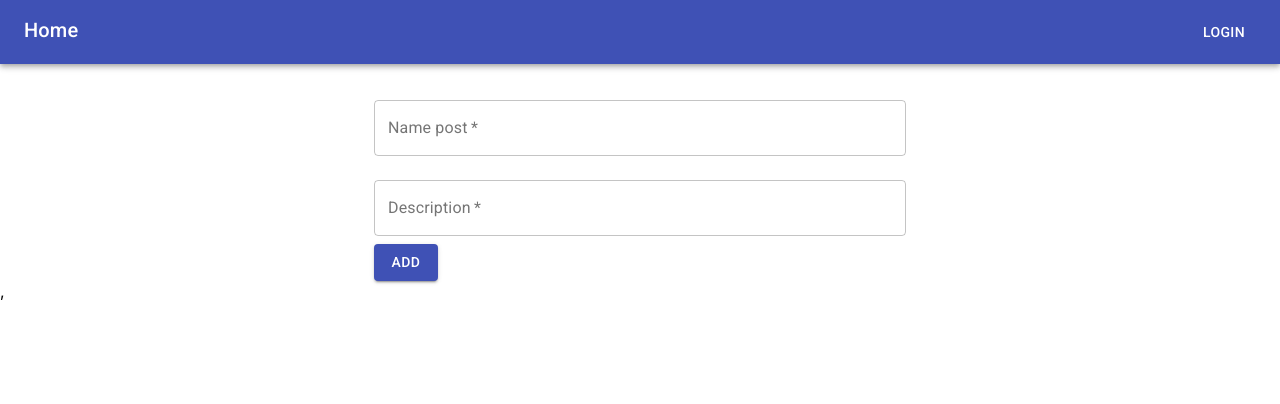
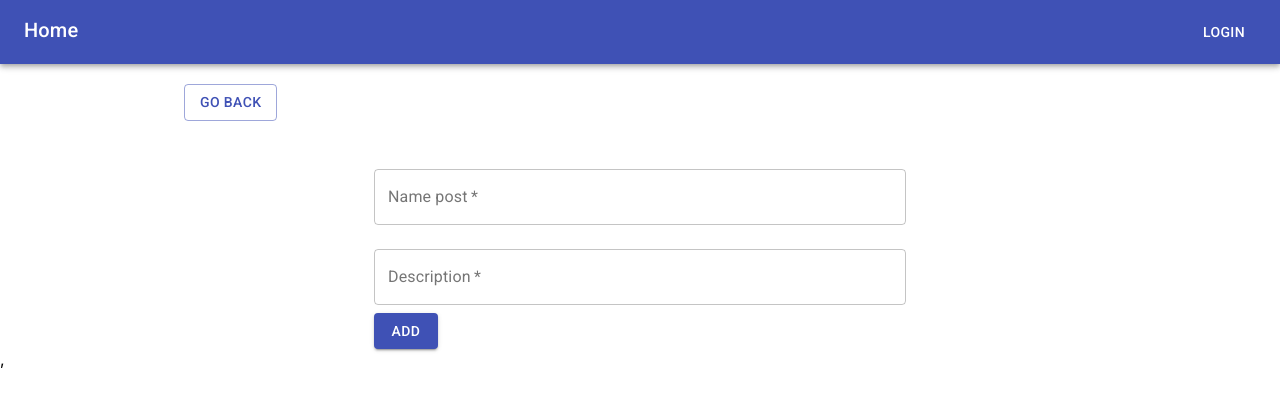
Before and after one commit to Taras-B/incora-test, a React (Create React App) app: page /posts in a window 1280 px wide. Shown: the top 404 px of the page. Built offline with nearby package versions, Linux system fonts and the light colour scheme.

Commit message:
Create Loader component and Button goBack

```diff
--- /dev/null
+++ b/src/components/GoBackButton.tsx
@@ -0,0 +1,16 @@
+import React from 'react'
+import { useHistory } from 'react-router-dom'
+
+import Grid from '@material-ui/core/Grid'
+import Button from '@material-ui/core/Button'
+
+export const GoBackButton = () => {
+  const history = useHistory()
+  return (
+    <Grid item xs={12}>
+      <Button variant='outlined' color='primary' onClick={() => history.goBack()}>
+        Go Back
+      </Button>
+    </Grid>
+  )
+}
--- /dev/null
+++ b/src/components/Loader.tsx
@@ -0,0 +1,14 @@
+import React from 'react'
+
+import CircularProgress from '@material-ui/core/CircularProgress'
+import Grid from '@material-ui/core/Grid'
+
+export const Loader = () => {
+  return (
+    <Grid container justify='center'>
+      <Grid container justify='center' item xs={12}>
+        <CircularProgress />
+      </Grid>
+    </Grid>
+  )
+}
--- a/src/pages/PostDetail.tsx
+++ b/src/pages/PostDetail.tsx
@@ -6,7 +6,11 @@ import {
   fetchPost,
   fetchUpdatePost,
 } from '../store/ducks/post/actionCreator'
-import { selectCommentsItems, selectPostItem } from '../store/ducks/post/selector'
+import {
+  selectCommentsItems,
+  selectPostItem,
+  selectIsPostLoading,
+} from '../store/ducks/post/selector'
 import { useQuery } from '../utils/useQuery'
 
 import Grid from '@material-ui/core/Grid'
@@ -15,15 +19,20 @@ import Paper from '@material-ui/core/Paper'
 import Button from '@material-ui/core/Button'
 import { PostForm } from '../components/PostForm'
 import Divider from '@material-ui/core/Divider'
+import { GoBackButton } from '../components/GoBackButton'
+import { Loader } from '../components/Loader'
 
 export const PostDetail = () => {
   const [open, setOpen] = React.useState<boolean>(false)
   const query = useQuery()
   const userId = query.get('userId')
+
   const { postId } = useParams<{ postId: string }>()
   const dispatch = useDispatch()
   const post = useSelector(selectPostItem)
   const comments = useSelector(selectCommentsItems)
+  const loading = useSelector(selectIsPostLoading)
+
   console.log('userId')
 
   const addPost = useCallback(
@@ -39,12 +48,13 @@ export const PostDetail = () => {
       dispatch(fetchPost(+postId))
       dispatch(fetchComments(+postId))
     }
-    // eslint-disable-next-line react-hooks/exhaustive-deps
   }, [dispatch, postId])
 
+  if (loading) return <Loader />
   if (!post) return <div> no yet this post</div>
   return (
     <Grid container spacing={4}>
+      <GoBackButton />
       <Grid item xs={12}>
         <Paper elevation={7} style={{ padding: 10 }}>
           <Grid container spacing={1} alignItems='center'>
--- a/src/pages/Posts.tsx
+++ b/src/pages/Posts.tsx
@@ -4,18 +4,22 @@ import { Link } from 'react-router-dom'
 
 import { useQuery } from '../utils/useQuery'
 import { fetchPosts, fetchAddPost } from '../store/ducks/posts/actionCreator'
-import { selectPostsItems } from '../store/ducks/posts/selector'
+import { selectPostsItems, selectIsPostsLoading } from '../store/ducks/posts/selector'
 import { PostForm } from '../components/PostForm'
+import { GoBackButton } from '../components/GoBackButton'
 
 import Grid from '@material-ui/core/Grid'
 import Typography from '@material-ui/core/Typography'
 import Paper from '@material-ui/core/Paper'
+import { Loader } from '../components/Loader'
 
 export const Posts: React.FC = () => {
   const query = useQuery()
   let userId = query.get('userId')
   const dispatch = useDispatch()
   const posts = useSelector(selectPostsItems)
+  const loading = useSelector(selectIsPostsLoading)
+
   console.log(' USER_ID', userId)
   //TODO: add userID
   const addPostWithForm = useCallback(
@@ -32,8 +36,10 @@ export const Posts: React.FC = () => {
     }
   }, [dispatch, userId])
 
+  if (loading) return <Loader />
   return (
     <Grid container spacing={4}>
+      <GoBackButton />
       {posts.map((post) => (
         <Grid item xs={12} key={post.id}>
           <Paper elevation={7} style={{ padding: 10 }}>
--- a/src/pages/Users.tsx
+++ b/src/pages/Users.tsx
@@ -6,8 +6,10 @@ import Grid from '@material-ui/core/Grid'
 import Paper from '@material-ui/core/Paper'
 import Typography from '@material-ui/core/Typography'
 
+import { Loader } from '../components/Loader'
+
 import { fetchUsers } from '../store/ducks/users/actionCreator'
-import { selectUsersItems } from '../store/ducks/users/selector'
+import { selectIsUsersLoading, selectUsersItems } from '../store/ducks/users/selector'
 import { Link } from 'react-router-dom'
 
 const useStyles = makeStyles({
@@ -22,12 +24,15 @@ export const Users: React.FC = () => {
   const classes = useStyles()
   const dispatch = useDispatch()
   const users = useSelector(selectUsersItems)
+  const loading = useSelector(selectIsUsersLoading)
 
   useEffect(() => {
     dispatch(fetchUsers())
   }, [dispatch])
   //TODO:
   //* ADD style and icon in link
+  if (loading) return <Loader />
+
   return (
     <Grid container spacing={3}>
       {users.map((user) => (
```
